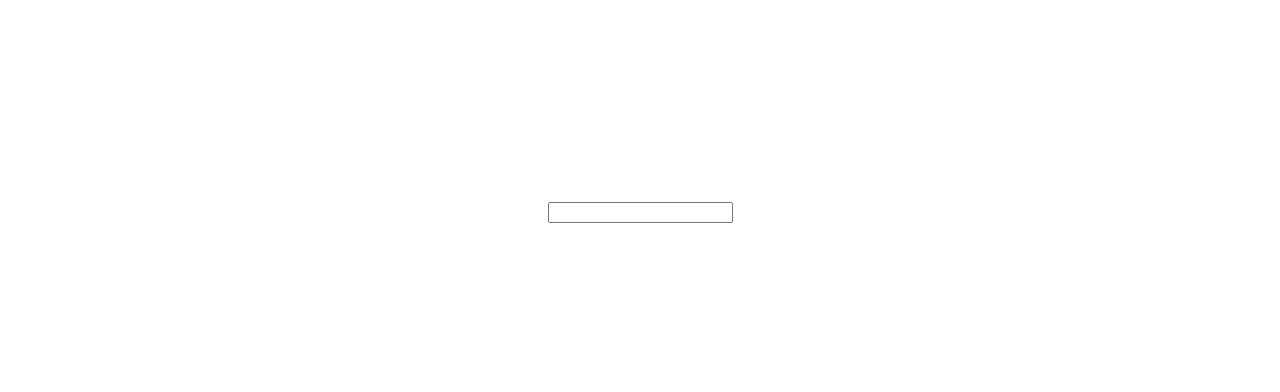
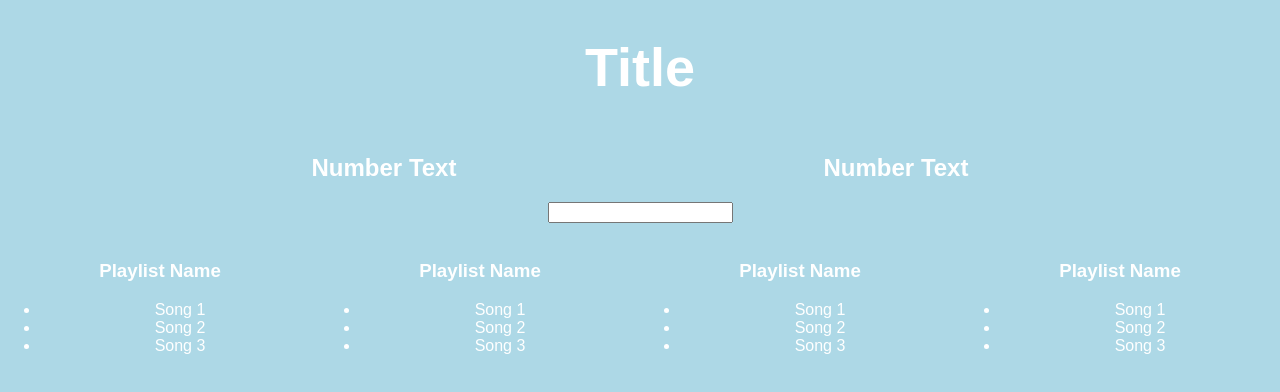
Before and after one commit to syntaxErrorForbearer/better-playlist, a React (Create React App) app: page / in a window 1280 px wide. Shown: the top 392 px of the page. Built offline with nearby package versions, Linux system fonts and the light colour scheme.

Commit message:
lightblue background

```diff
--- a/src/App.css
+++ b/src/App.css
@@ -1,3 +1,6 @@
+html, body {
+  background-color: lightblue;
+}
 .App {
   text-align: center;
   //background-color: white;
```
